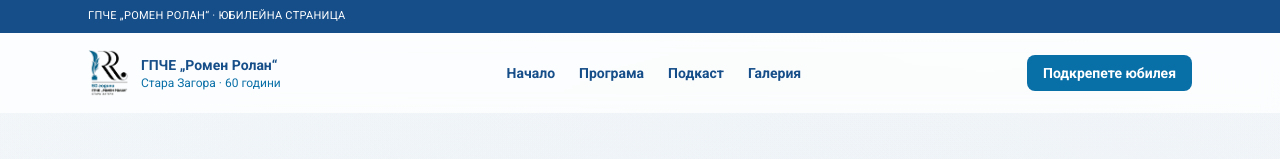
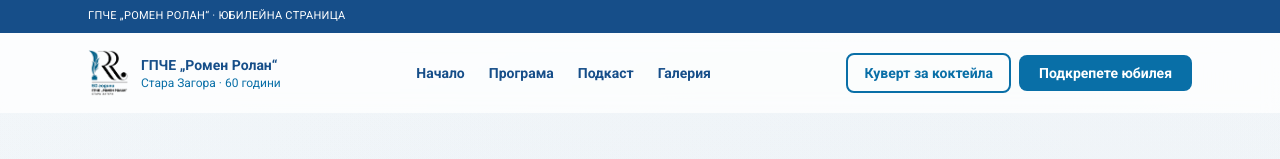
Before and after one commit to d-707bg/rr-60years, a Next.js app: page / in a window 1280 px wide. Shown: the top 159 px of the page. Built offline with nearby package versions, Linux system fonts and the light colour scheme.

Commit message:
add new links to header and partners section

```diff
--- a/components/header.tsx
+++ b/components/header.tsx
@@ -64,10 +64,16 @@ export function Header() {
             ))}
           </nav>
 
-          <div className="flex items-center gap-3">
+          <div className="flex items-center gap-2">
+            <Link
+              href="https://www.facebook.com/events/1436510161489422?acontext=%7B%22event_action_history%22%3A[%7B%22mechanism%22%3A%22attachment%22%2C%22surface%22%3A%22newsfeed%22%7D]%2C%22ref_notif_type%22%3Anull%7D"
+              className="inline-flex items-center rounded-md border-2 border-[#096fa7] px-4 py-2 text-sm font-semibold text-[#096fa7] transition hover:bg-[#096fa7] hover:text-white focus-visible:outline-none focus-visible:ring-2 focus-visible:ring-[#096fa7] focus-visible:ring-offset-2"
+            >
+              Куверт за коктейла
+            </Link>
             <Link
               href="/dareniya"
-              className="inline-flex items-center rounded-md bg-[#096fa7] px-4 py-2 text-sm font-semibold text-white transition hover:bg-[#164e89] focus-visible:outline-none focus-visible:ring-2 focus-visible:ring-[#096fa7] focus-visible:ring-offset-2"
+              className="inline-flex items-center rounded-md bg-[#096fa7] px-5 py-2 text-sm font-semibold text-white transition hover:bg-[#164e89] focus-visible:outline-none focus-visible:ring-2 focus-visible:ring-[#096fa7] focus-visible:ring-offset-2"
             >
               Подкрепете юбилея
             </Link>
--- a/components/home/partners-section.tsx
+++ b/components/home/partners-section.tsx
@@ -12,6 +12,8 @@ const partners = [
   { name: "Министерство на образованието", logo: "/logos/logo_7.svg" },
   { name: "Американски университет в България", logo: "/logos/logo_8.jpg" },
   { name: "Асоциация на езиковите гимназии", logo: "/logos/logo_9.png" },
+  { name: "Zaara Estate", logo: "/logos/logo_10.png" },
+  { name: "Comedy Sofia", logo: "/logos/logo_11.png" },
 ];
 
 export function PartnersSection() {
```
Also changed, not shown: public/logos/logo_10.png (added), public/logos/logo_11.png (added).
